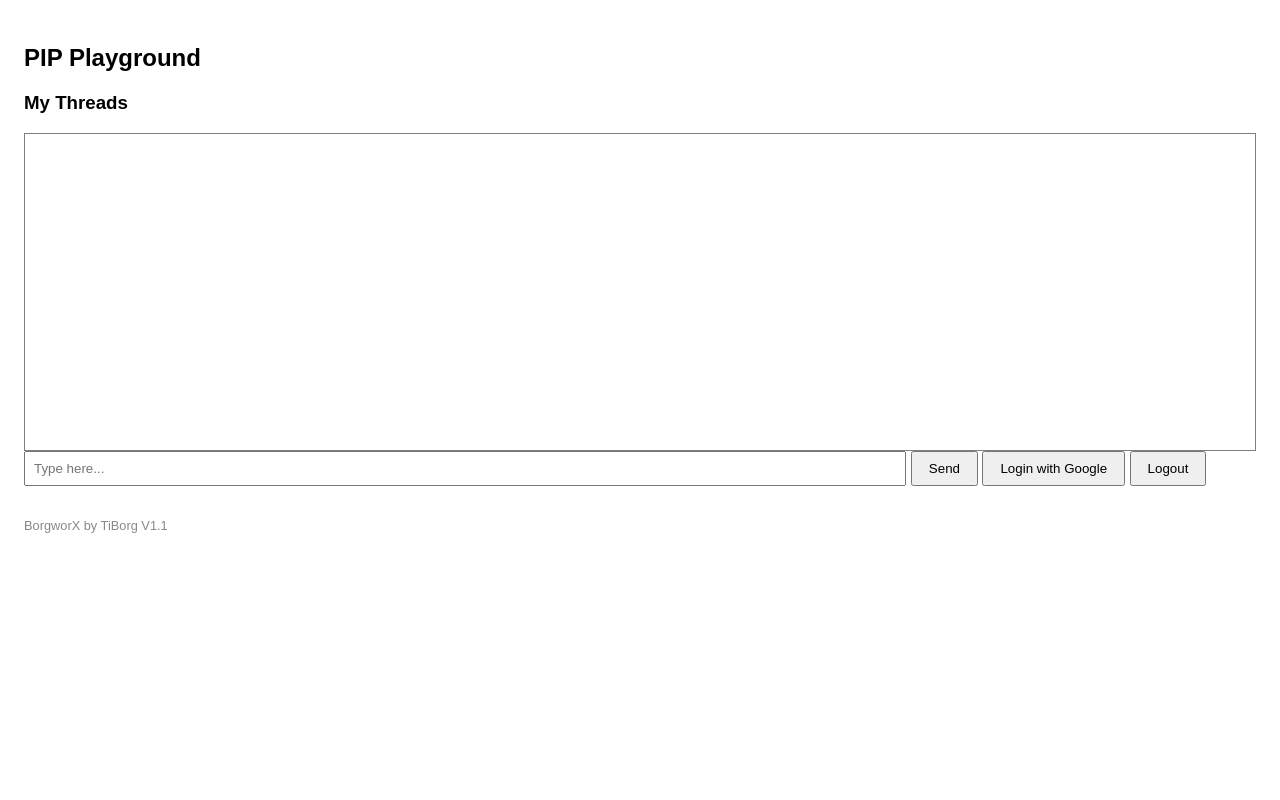
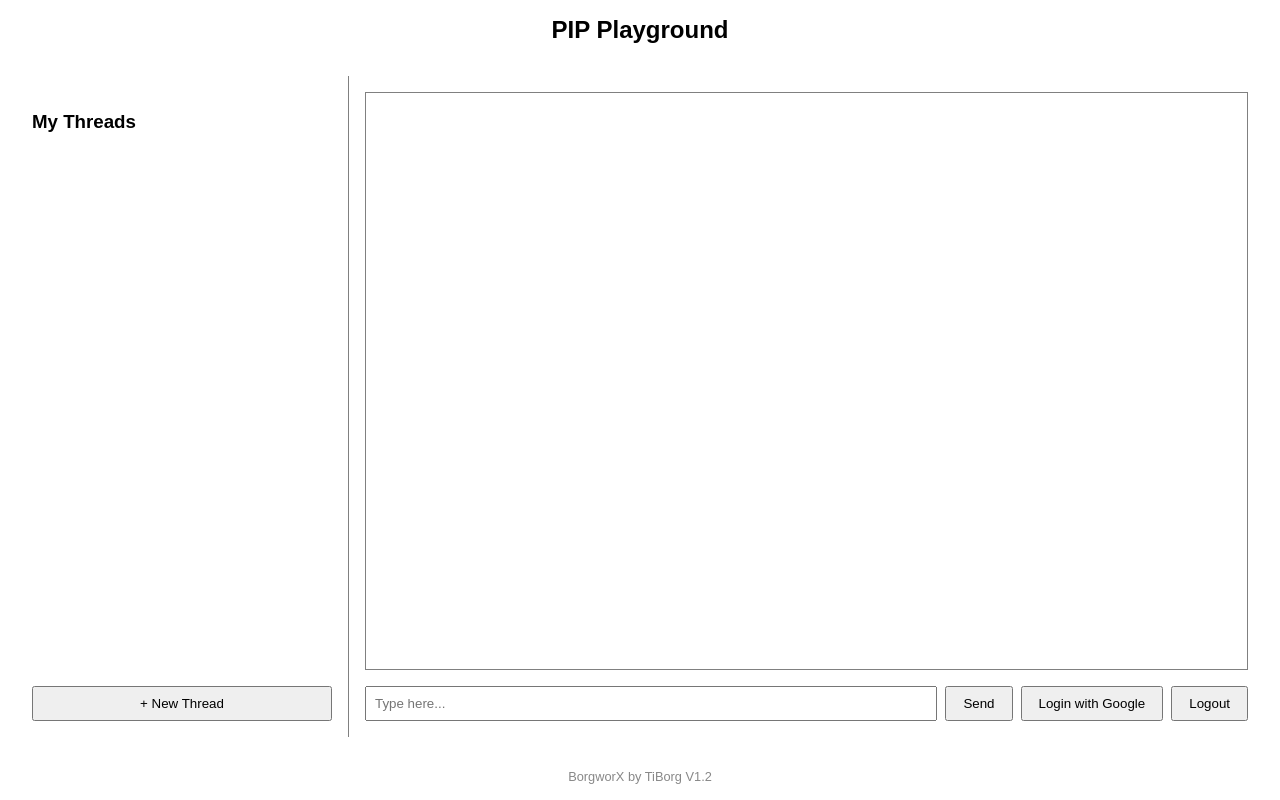
Before and after one commit to jlcash61/pip, a website with bundled scripts: page public/index.html in a window 1280 px wide. Built offline with nearby package versions, Linux system fonts and the light colour scheme; no server answers.

Commit message:
Ver 1.2.05 UI tweaks, new thread button

```diff
--- a/functions/index.js
+++ b/functions/index.js
@@ -1,4 +1,4 @@
-// PiP Assistant v1.1 – Firestore Thread Save
+// PiP Assistant v1.2 – Firestore Thread Save
 // 🌟 Thread API with Firestore persistence
 // ✅ Saves threadId + createdAt
 // ✅ Uses Assistant ID API (v2)
@@ -16,7 +16,6 @@ const db = admin.firestore();
 
 const OPENAI_API_KEY = functions.config().openai.key;
 const ASSISTANT_ID = functions.config().openai.assistant;
-let threadId = null;
 
 const openAIHeaders = {
   Authorization: `Bearer ${OPENAI_API_KEY}`,
@@ -27,6 +26,8 @@ const openAIHeaders = {
 // 🚀 sendMessage Cloud Function
 // ─────────────────────────────────────────────────────────────
 exports.sendMessage = functions.https.onRequest(async (req, res) => {
+  let threadId = null;
+
   // ─── CORS Headers ──────────────────────────────────────────
   res.set("Access-Control-Allow-Origin", "*");
   res.set("Access-Control-Allow-Methods", "POST, OPTIONS");
--- a/public/index.html
+++ b/public/index.html
@@ -2,42 +2,35 @@
 <html>
 
 <head>
-     <title>PIP v1.1</title>
-     <!-- ─────────────────────────────────────────────────────────────
-       🧠 PIP Playground – Basic Frontend
-       ───────────────────────────────────────────────────────────── -->
+  <title>PIP v1.2</title>
   <link rel="stylesheet" href="style.css">
 </head>
 
 <body>
-     <!-- ─────────────────────────────────────────────────────────────
-       💬 Chat Display & User Input
-       ───────────────────────────────────────────────────────────── -->
-     <h2>PIP Playground</h2>
-     <div id="threadList" style="margin-top: 20px;">
+  <h2 id="title">PIP Playground</h2>
+
+  <div id="mainContent">
+    <div id="threadPanel">
       <h3>My Threads</h3>
-          <!-- Threads will appear here -->
+      <div id="threadList"></div> <!-- Threads will appear here -->
+      <button id="newThreadBtn">+ New Thread</button>
     </div>
 
+    <div id="chatPanel">
       <div id="conversation"></div>
+      <div id="inputArea">
         <input id="userInput" placeholder="Type here..." />
         <button id="sendButton">Send</button>
         <button id="loginBtn">Login with Google</button>
         <button id="logoutBtn">Logout</button>
+      </div>
+    </div>
+  </div>
 
+  <footer>BorgworX by TiBorg V1.2</footer>
 
-     <!-- ─────────────────────────────────────────────────────────────
-       ⚙️ Client-Side Logic
-       ───────────────────────────────────────────────────────────── -->
   <script type="module" src="util.js"></script>
-     <script type="module" src="main.js?v=1.1"></script>
-
-
-
-     <!-- ─────────────────────────────────────────────────────────────
-       🏁 Footer
-       ───────────────────────────────────────────────────────────── -->
-     <footer>BorgworX by TiBorg V1.1</footer>
+  <script type="module" src="main.js?v=1.2"></script>
 </body>
 
 </html>
--- a/public/main.js
+++ b/public/main.js
@@ -21,11 +21,22 @@ document.addEventListener('DOMContentLoaded', () => {
     sendButton.addEventListener('click', send);
   }
 
+  const newThreadBtn = document.getElementById('newThreadBtn');
+if (newThreadBtn) {
+  newThreadBtn.addEventListener('click', startNewThread);
+}
+
+
   // 🛠 Moved loadThreads to only happen after auth ready
 });
 
 // ─── Monitor Auth State ─────────────────────────────────────
 onAuthStateChanged(auth, (user) => {
+  // Clear active thread and conversation when auth state changes
+  activeThreadId = null;
+  const convo = document.getElementById("conversation");
+  if (convo) convo.innerHTML = "";
+
   if (user) {
     currentUserUid = user.uid;
     console.log("👤 Logged in as:", user.displayName);
@@ -89,6 +100,18 @@ function highlightActiveThread(selectedThreadId) {
   });
 }
 
+function startNewThread() {
+  console.log("➕ New Thread Button Clicked");
+  activeThreadId = null;
+
+  const convo = document.getElementById("conversation");
+  if (convo) convo.innerHTML = "";
+
+  // Optional: Scroll conversation to top
+  convo.scrollTop = 0;
+}
+
+
 async function loadConversation(threadId) {
   const convo = document.getElementById("conversation");
   convo.innerHTML = ""; // Clear current convo
@@ -128,6 +151,8 @@ async function send() {
   const input = document.getElementById("userInput");
   const convo = document.getElementById("conversation");
   const btn = document.querySelector("button");
+  const wasNewThread = !activeThreadId; // 🆕 was there no active thread before send?
+
 
   const msg = input.value.trim();
   if (!msg) return;
@@ -146,7 +171,10 @@ if (currentUserUid) {
       payload.userId = currentUserUid; // 🆕 Add userId if logged in
     }
 
-console.log("📤 Sending message. currentUserUid = ", currentUserUid);
+    console.log("📤 Preparing to send message:");
+    console.log("- currentUserUid:", currentUserUid);
+    console.log("- activeThreadId:", activeThreadId);
+
 
 
     const res = await fetch("https://us-central1-pip-ai.cloudfunctions.net/sendMessage", {
@@ -154,6 +182,12 @@ console.log("📤 Sending message. currentUserUid = ", currentUserUid);
       headers: { "Content-Type": "application/json" },
       body: JSON.stringify(payload)
     });
+
+    if (wasNewThread) {
+      // Refresh thread list to show newly created thread
+      loadThreads(currentUserUid || DEFAULT_USER_ID);
+    }
+
 
     const data = await res.json();
     convo.innerHTML += `<p><b>PiP:</b> ${escapeHTML(data.reply)}</p>`;
--- a/public/style.css
+++ b/public/style.css
@@ -1,22 +1,70 @@
 body {
   font-family: sans-serif;
+  margin: 0;
+  padding: 0;
+  display: flex;
+  flex-direction: column;
+  min-height: 100vh;
+}
+
+#title {
+  text-align: center;
+  margin: 1rem 0;
+}
+
+#mainContent {
+  display: flex;
+  flex-grow: 1;
+  height: calc(100vh - 150px); /* subtracts title + footer height */
   padding: 1rem;
 }
+
+#threadPanel {
+  width: 300px;
+  border-right: 1px solid gray;
+  padding: 1rem;
+  overflow-y: auto;
+  display: flex;
+  flex-direction: column;
+}
+
+#threadList {
+  flex-grow: 1;
+  margin-bottom: 1rem;
+}
+
+#chatPanel {
+  flex-grow: 1;
+  padding: 1rem;
+  display: flex;
+  flex-direction: column;
+}
+
 #conversation {
-    height: 300px;
-    overflow-y: scroll;
+  flex-grow: 1;
   border: 1px solid gray;
   padding: 0.5rem;
+  overflow-y: scroll;
+  margin-bottom: 1rem;
 }
+
+#inputArea {
+  display: flex;
+  gap: 0.5rem;
+}
+
 input {
-    width: 70%;
+  flex-grow: 1;
   padding: 0.5rem;
 }
+
 button {
   padding: 0.5rem 1rem;
 }
+
 footer {
-    margin-top: 2rem;
+  text-align: center;
   font-size: 0.8rem;
   color: #888;
+  padding: 1rem;
 }
```
Also changed, not shown: changelog.md, readme.md. Lines whose indentation alone changed are shown as unchanged.
